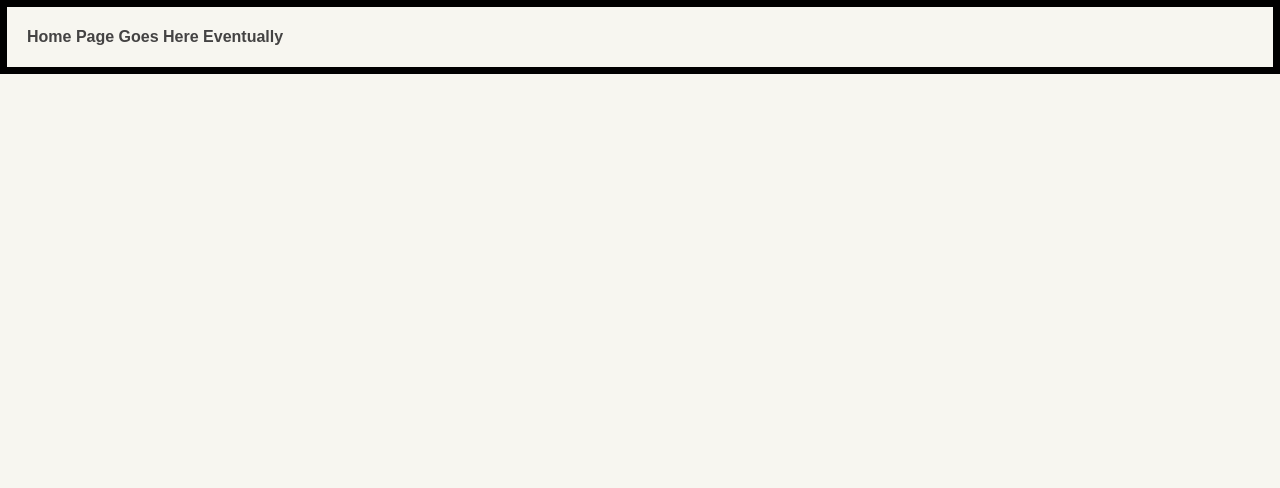
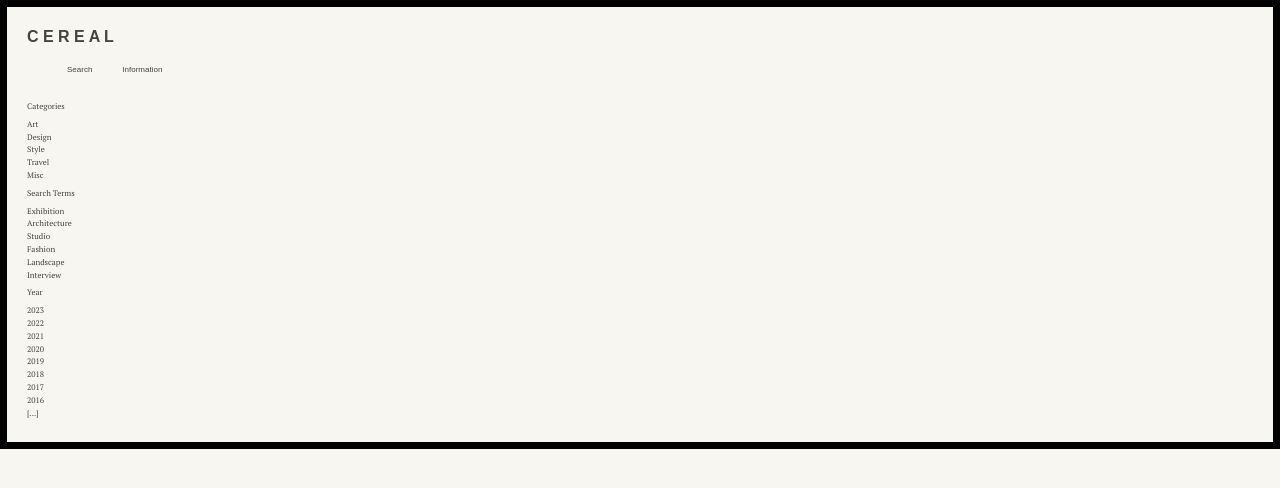
Before and after one commit to bayleelehmann/cereal-casestudy, a plain HTML site: page index.html in a window 1280 px wide. Drawn offline with Linux system fonts and the light colour scheme; a web font is replaced by a local one.

Commit message:
Update index.html
copied top nav from components to home index file.  will need to do some CSS updates.

```diff
--- a/index.html
+++ b/index.html
@@ -14,6 +14,41 @@
         </style>
     </head>
 <body>
-    <h1>Home Page Goes Here Eventually</h1>
+    <h1>C E R E A L</h1>
+    <nav class="nav_left">
+        <ul class="navbar_left">
+            <li class="listitem1">Search</li>
+            <li class="listitem2">Information</li>
+        </ul>
+    </nav>
+    <!---<div class="nav_right"> --->
+        <nav class="navbar_right">
+            <ul class="subnav_right">
+                <li class="subnav_right">Categories</li>
+                    <li>Art</li>
+                    <li>Design</li>
+                    <li>Style</li>
+                    <li>Travel</li>
+                    <li>Misc</li>
+                <li class="subnav_right">Search Terms</li>
+                    <li>Exhibition</li>
+                    <li>Architecture</li>
+                    <li>Studio</li>
+                    <li>Fashion</li>
+                    <li>Landscape</li>
+                    <li>Interview</li>
+                <li class="subnav_right">Year</li>
+                    <li>2023</li>
+                    <li>2022</li>
+                    <li>2021</li>
+                    <li>2020</li>
+                    <li>2019</li>
+                    <li>2018</li>
+                    <li>2017</li>
+                    <li>2016</li>
+                    <li>[...]</li>
+            </ul>
+        </nav>
+
 </body>
 </html>
```
